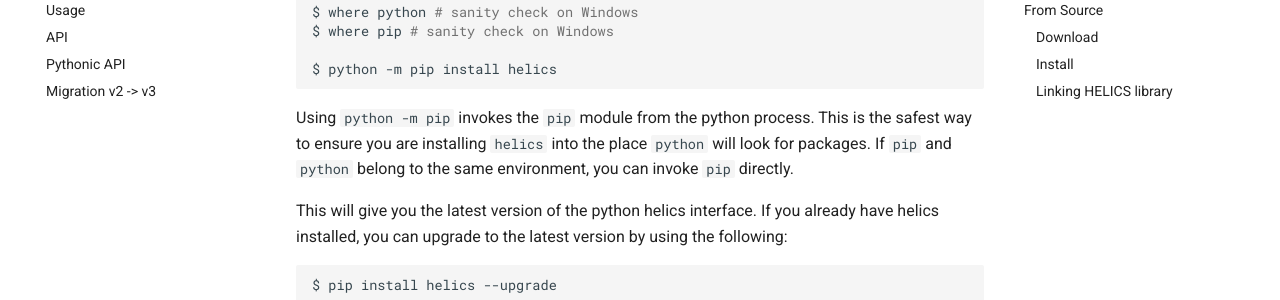
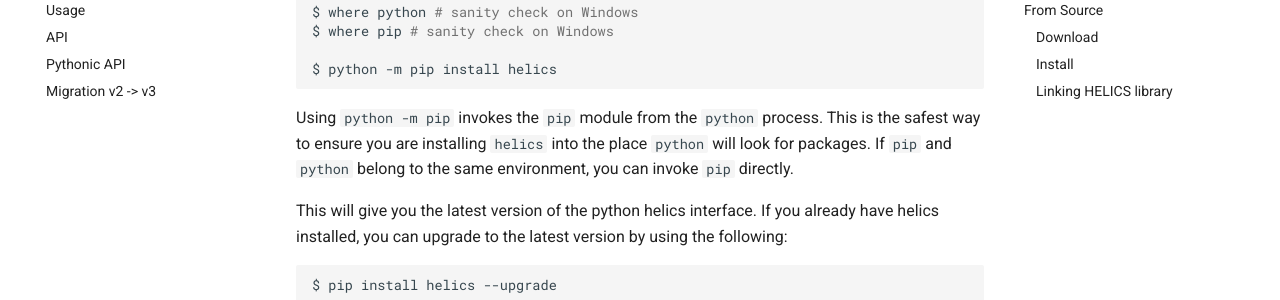
Before and after one commit to GMLC-TDC/pyhelics, an MkDocs documentation site: the page built from docs/installation.md, in a window 1280 px wide and 900 px high, scrolled down 302 px. Shown: the part 152-452 px from the top of the window. Built offline with MkDocs 1.6.1 and Material for MkDocs 9.7.7, drawn with Linux system fonts in a browser that asks for light colours; comment, search, counter and statistics services are not loaded.

````diff
--- a/docs/installation.md
+++ b/docs/installation.md
@@ -18,7 +18,7 @@ $ where pip # sanity check on Windows
 $ python -m pip install helics
 ```
 
-Using `python -m pip` invokes the `pip` module from the python process. This is the safest way to ensure you are installing `helics` into the place `python` will look for packages.
+Using `python -m pip` invokes the `pip` module from the `python` process. This is the safest way to ensure you are installing `helics` into the place `python` will look for packages.
 If `pip` and `python` belong to the same environment, you can invoke `pip` directly.
 
 This will give you the latest version of the python helics interface.
````
